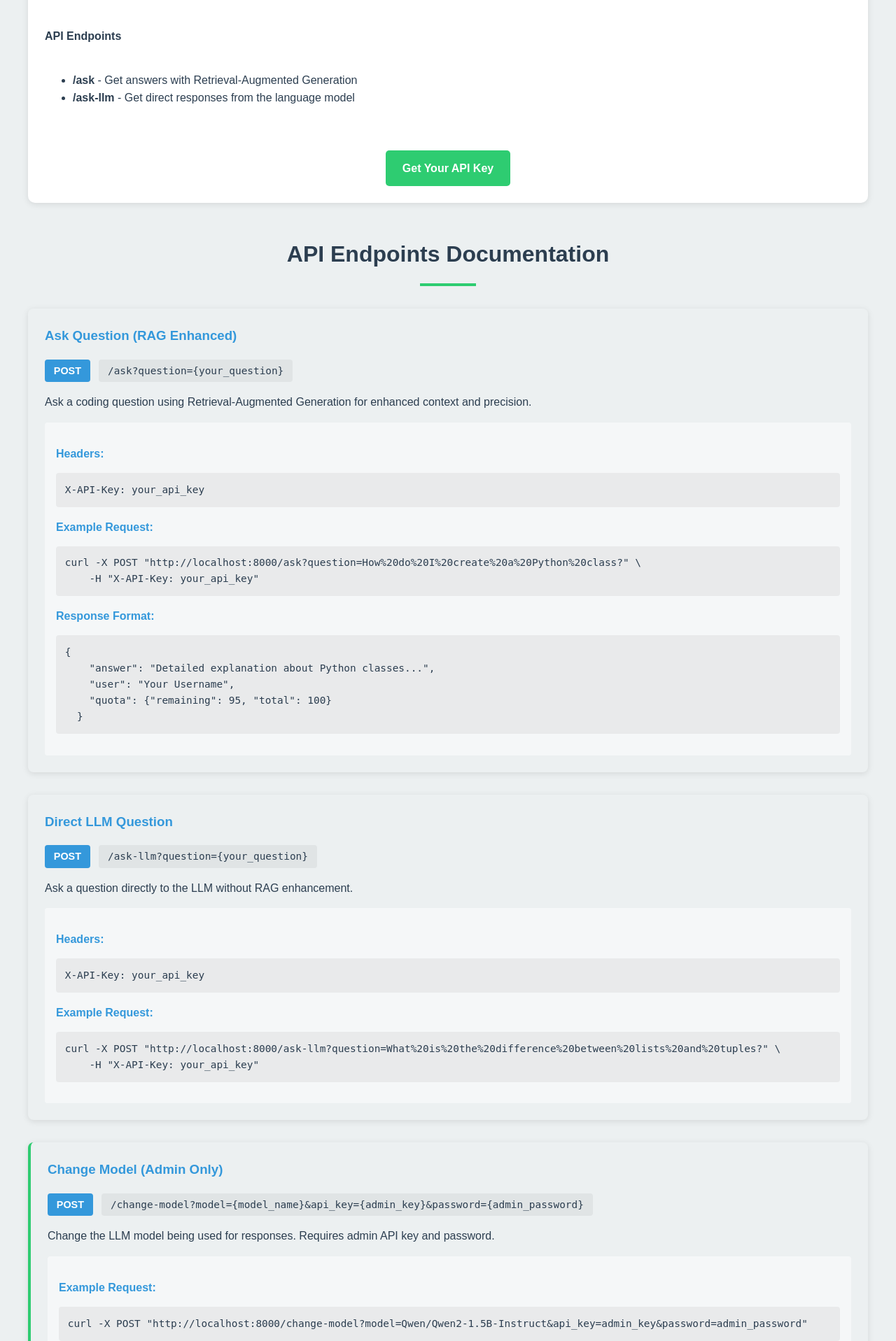
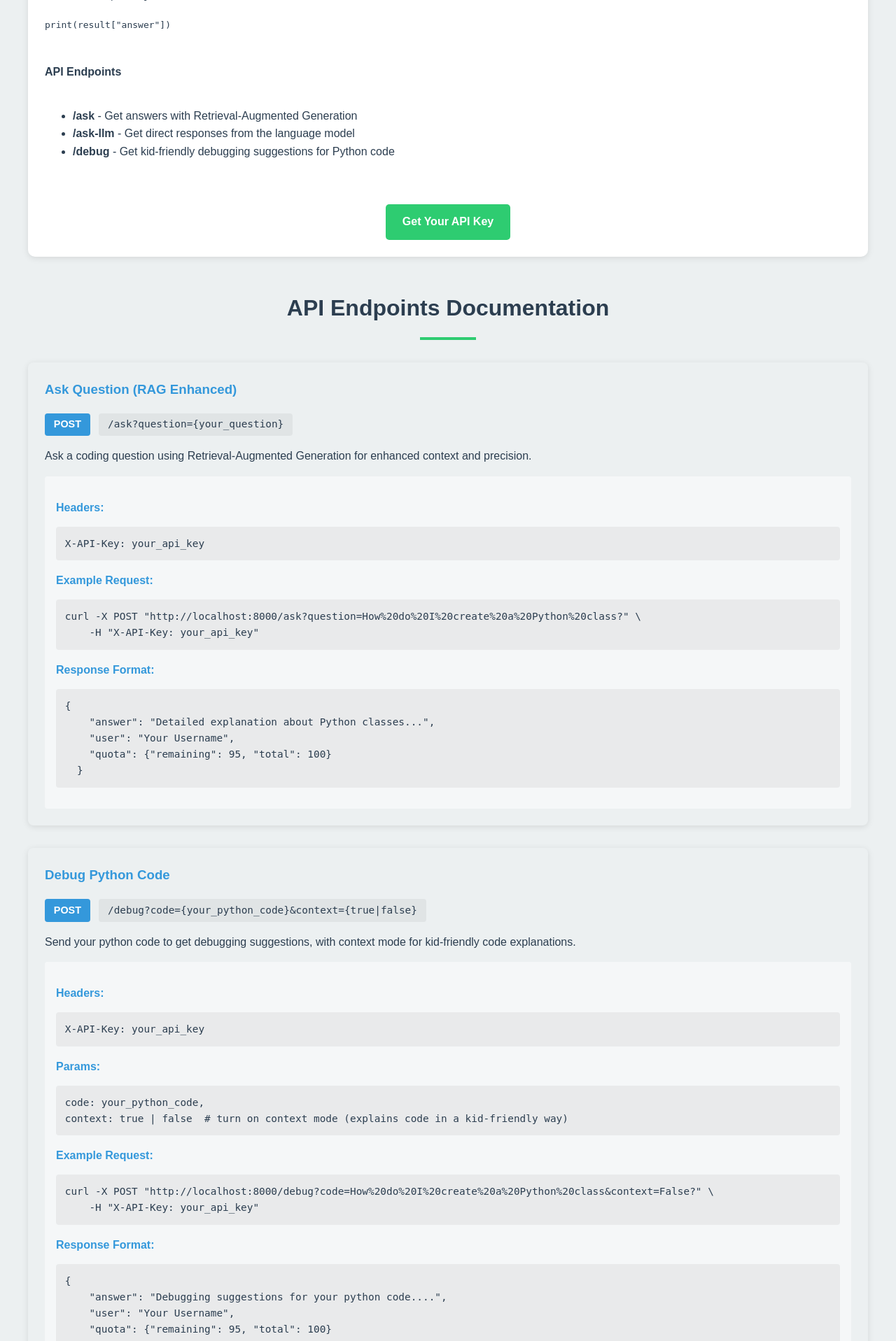
Before and after one commit to sugarlabs/sugar-ai, a FastAPI app: page / in a window 1280 px wide. Shown: the part 2843-4760 px from the top of the page at 70% size. Run offline with FastAPI, Linux system fonts and the light colour scheme.

Commit message:
docs: add /debug endpoint documentation
- Added new feature description in welcome page list.
- Documented /debug endpoint with params, headers, example request, and response.
- Explained about kid-friendly context mode for debugging Python programs.

```diff
--- a/templates/welcome.html
+++ b/templates/welcome.html
@@ -65,6 +65,7 @@
           <li>Get explanations in child-friendly language</li>
           <li>Learn programming concepts step by step</li>
           <li>Receive examples tailored to Sugar activities</li>
+          <li>Get kid-friendly debugging suggestions for your python programs</li>
         </ul>
       </div>
       <div class="card-footer">
@@ -202,6 +203,9 @@ print(result["answer"])
         <strong>/ask-llm</strong> - Get direct responses from the language
         model
       </li>
+      <li>
+        <strong>/debug</strong> - Get kid-friendly debugging suggestions for Python code
+      </li>
     </ul>
 
     <div style="text-align: center; margin-top: 30px">
@@ -229,6 +233,33 @@ print(result["answer"])
         <h4>Response Format:</h4>
         <pre>{
     "answer": "Detailed explanation about Python classes...",
+    "user": "Your Username",
+    "quota": {"remaining": 95, "total": 100}
+  }</pre>
+      </div>
+    </div>
+
+    <div class="endpoint">
+      <h3>Debug Python Code</h3>
+      <div class="endpoint-method">POST</div>
+      <div class="endpoint-url">/debug?code={your_python_code}&context={true|false}</div>
+      <p>Send your python code to get debugging suggestions, with context mode for kid-friendly code explanations.</p>
+
+      <div class="endpoint-details">
+        <h4>Headers:</h4>
+        <pre>X-API-Key: your_api_key</pre>
+
+        <h4>Params:</h4>
+        <pre>code: your_python_code,
+context: true | false  # turn on context mode (explains code in a kid-friendly way)</pre>
+
+        <h4>Example Request:</h4>
+        <pre>curl -X POST "http://localhost:8000/debug?code=How%20do%20I%20create%20a%20Python%20class&context=False?" \
+    -H "X-API-Key: your_api_key"</pre>
+
+        <h4>Response Format:</h4>
+        <pre>{
+    "answer": "Debugging suggestions for your python code....",
     "user": "Your Username",
     "quota": {"remaining": 95, "total": 100}
   }</pre>
```
Also changed, not shown: README.md.
